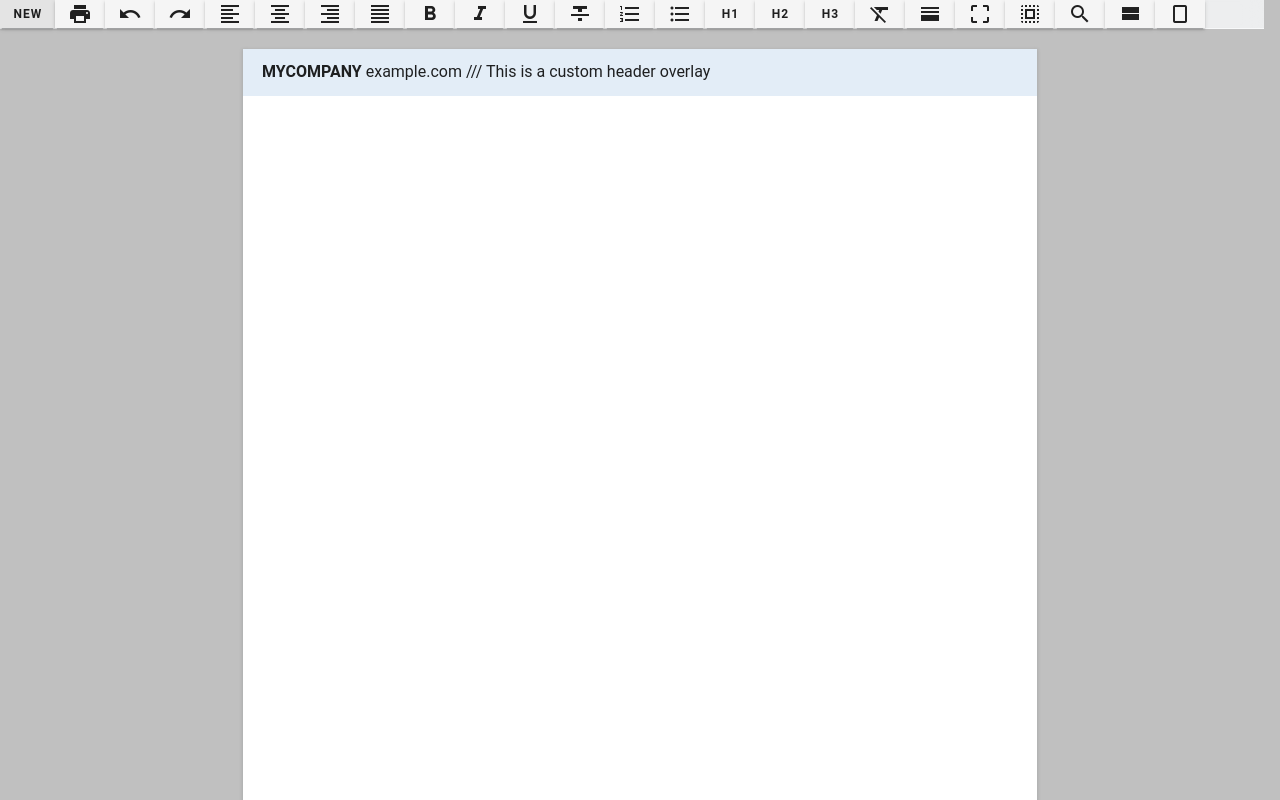
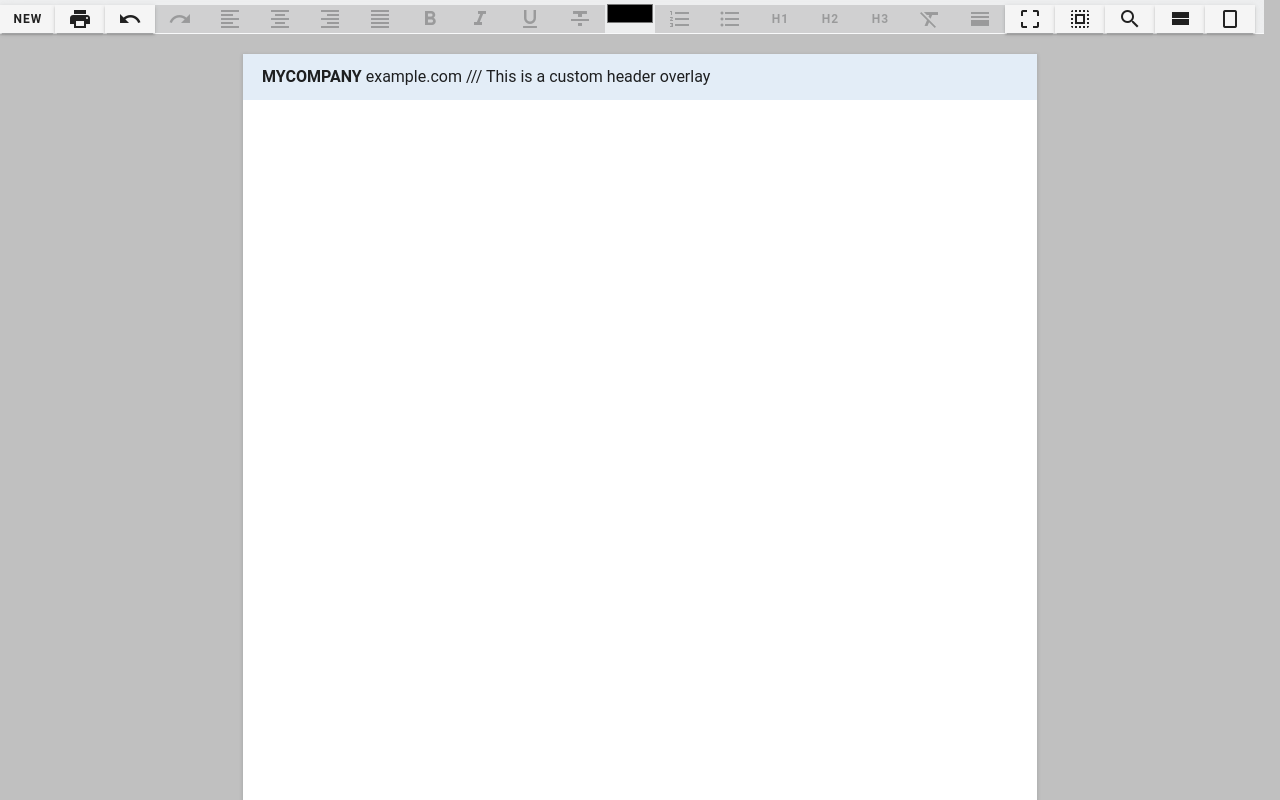
Before and after one commit to mosesakashj/VueEditor, a Vue app: page / in a window 1280 px wide. Shown: the top 800 px of the page. Built offline with nearby package versions, Linux system fonts and the light colour scheme; a small style sheet from the web is missing.

Commit message:
font color initial commit implemented

```diff
--- a/src/components/vue-file-toolbar-menu.vue
+++ b/src/components/vue-file-toolbar-menu.vue
@@ -3,23 +3,34 @@
       <template v-for="(i, index) in content" >
         <v-menu offset-y open-on-hover :key="index" v-if="i.menu">
           <template v-slot:activator="{ on, attrs }">
-            <v-btn v-bind="attrs" v-on="on" small tile ><v-icon>{{i.icon}}</v-icon> </v-btn>
+            <v-btn v-bind="attrs" v-on="on" small tile :disabled="i.disabled"><v-icon>{{i.icon}}</v-icon> </v-btn>
           </template>
-          <v-list height="200">
+          <v-list max-height="200">
             <v-list-item v-for="(item, i) in i.menu" :key="i">
               <v-list-item-title @click="item.click">{{ item.text }}</v-list-item-title>
             </v-list-item>
           </v-list>
         </v-menu>
-        <v-btn @click="i.click()" :key="index" v-else-if="i.icon" tile small :color="i.active ? 'primary' : ''"><v-icon>{{i.icon}}</v-icon> </v-btn>
-        <v-btn @click="i.click()" :key="index" v-else-if="i.html" v-html="i.html" tile small :color="i.active ? 'primary' : ''"></v-btn>
+        <v-tooltip bottom  v-else-if="i.icon"  :key="index">
+          <template v-slot:activator="{ on, attrs }">
+          <v-btn @click="i.click()" tile small :color="i.active ? 'primary' : ''" :disabled="i.disabled" v-bind="attrs" v-on="on"><v-icon>{{i.icon}}</v-icon> </v-btn>
+          </template>
+          <span>{{i.title}}</span>
+        </v-tooltip>
+        <v-btn @click="i.click()" :key="index" v-else-if="i.html" v-html="i.html" tile small :color="i.active ? 'primary' : ''" :disabled="i.disabled"></v-btn>
+        <input class="color-apply" :disabled="i.disabled" :key="index" type="color" @change="i.update_color(selectedColor)" v-model="selectedColor" v-if="i.is === 'button-color'">
       </template>
   </div>
 </template>
 
 <script>
 export default {
-    props: [ 'content' ]
+    props: [ 'content' ],
+    data () {
+      return {
+        selectedColor: ''
+      }
+    }
 }
 </script>
 
```
Also changed, not shown: src/views/Loader.vue (added, +20 -0 lines).
